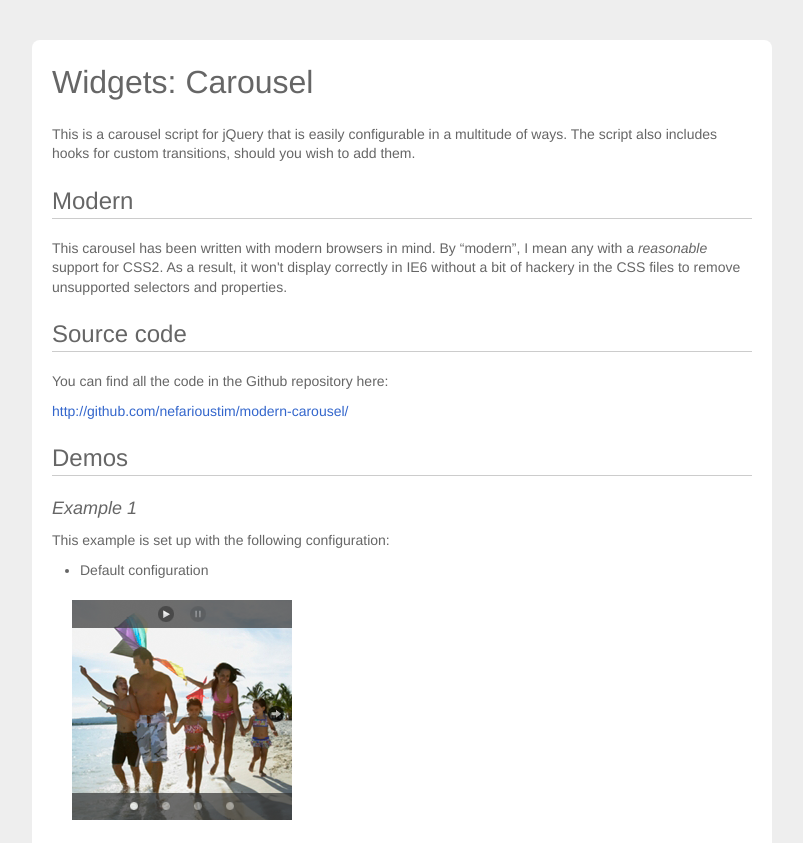
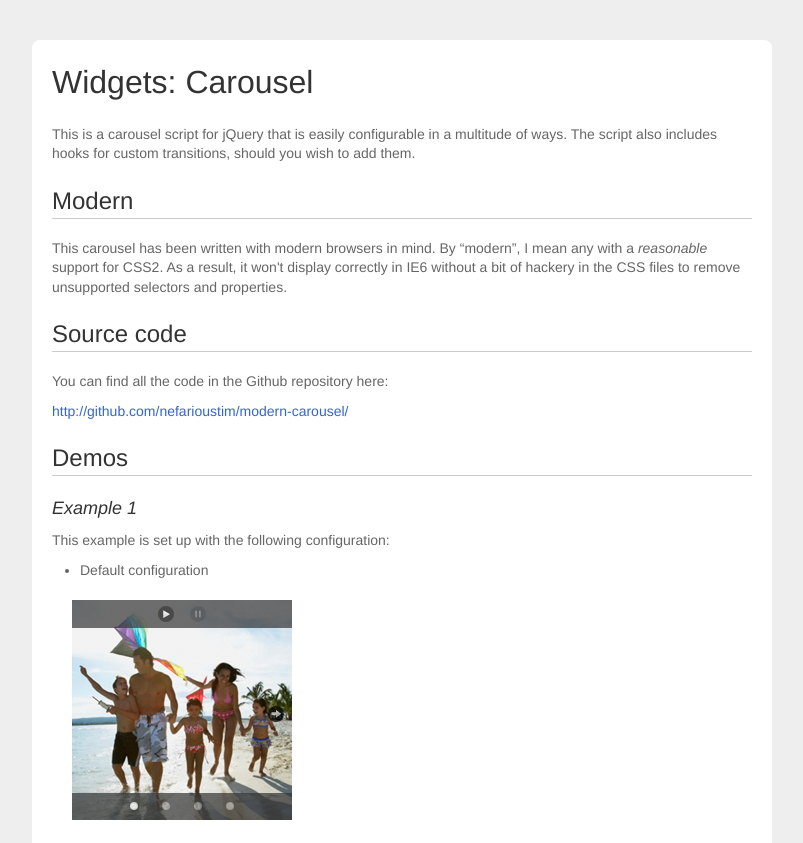
Before and after one commit to nefarioustim/modern-carousel, a plain HTML site: page index.html in a window 1280 px wide. Shown: the top 843 px of the page, without its empty margins (238-1041 px from the left). Drawn offline with Linux system fonts and the light colour scheme.

Commit message:
Demo page CSS colour update.

```diff
--- a/css/core.css
+++ b/css/core.css
@@ -6,6 +6,9 @@ html, body {
     text-align: center;
 }
 
+h1, h2, h3 {
+    color:      #333;
+}
 h1 {
     font-size:  32px;
     margin:     0 0 20px;
```
